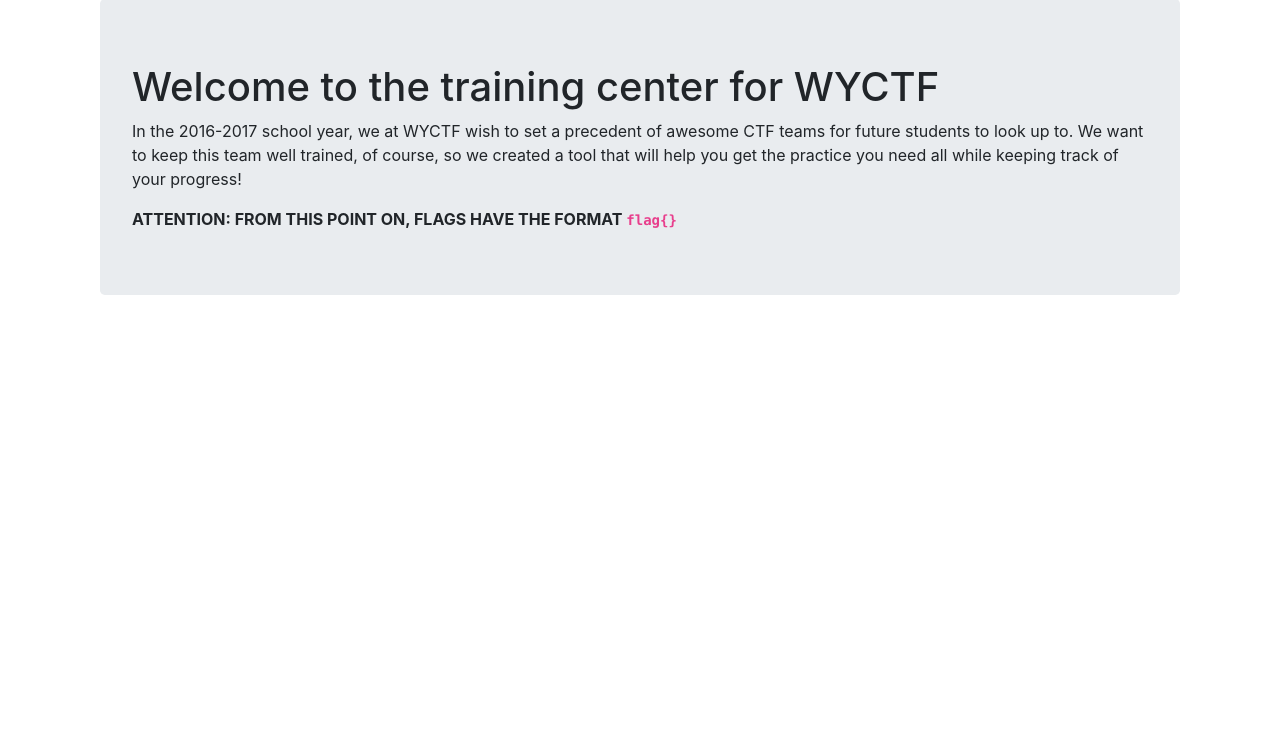
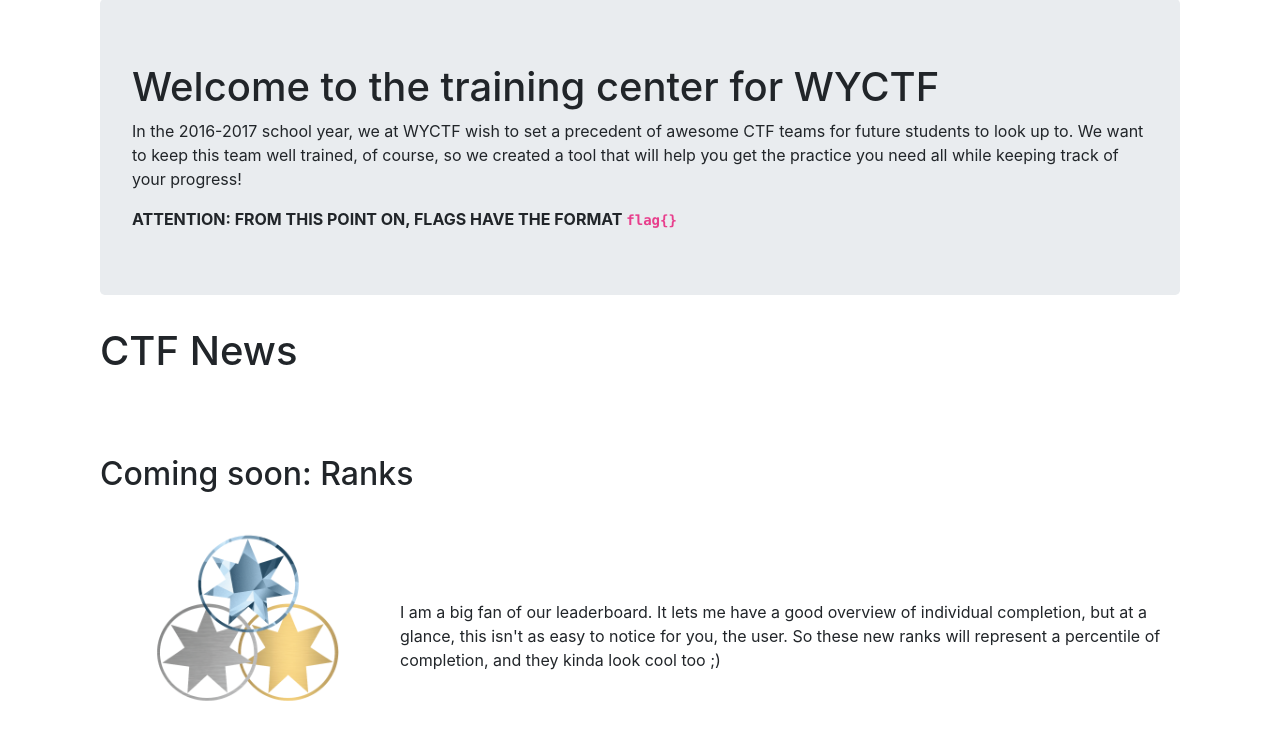
Before and after one commit to pattyjogal/wy_ctf_website, a Django app: template wy_ctf_website/templates/pages/home.html in a window 1280 px wide. Shown: the part 57-800 px from the top of the page. Run offline with Django 3.2, Linux system fonts and the light colour scheme; the template is opened without the code that fills it, so the values that code supplies are empty; some libraries are stand-ins or nearby versions.

Commit message:
Added news about ranks

```diff
--- a/wy_ctf_website/templates/pages/home.html
+++ b/wy_ctf_website/templates/pages/home.html
@@ -1,4 +1,5 @@
 {% extends "base.html" %}
+{% load static %}
 
 {% block content %}
     <style>
@@ -16,6 +17,20 @@
       to look up to. We want to keep this team well trained, of course, so we created a tool that will help you get
       the practice you need all while keeping track of your progress!</p>
       <strong>ATTENTION: FROM THIS POINT ON, FLAGS HAVE THE FORMAT <code>flag{}</code></strong>
+    </div>
+
+    <h1>CTF News</h1>
+  <br><br><br>
+    <h2>Coming soon: Ranks</h2>
+    <div style="width: 100%; display: table;">
+      <div style="display: table-row">
+        <div style="display: table-cell">
+        <img style="width: 300px;" src="{% static 'images/rank_promo@3x.png' %}">
+          </div>
+        <div style="display: table-cell">I am a big fan of our leaderboard. It lets me have a good overview of individual completion, but at a
+        glance, this isn't as easy to notice for you, the user. So these new ranks will represent a percentile of completion,
+        and they kinda look cool too ;)</div>
+        </div>
     </div>
 
     {% if user.is_authenticated %}
```
Also changed, not shown: wy_ctf_website/static/images/rank_promo@3x.png (added).
